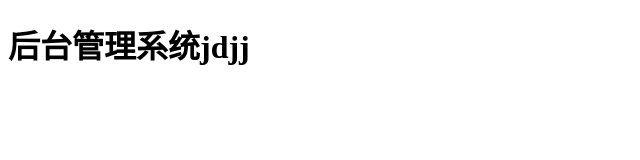
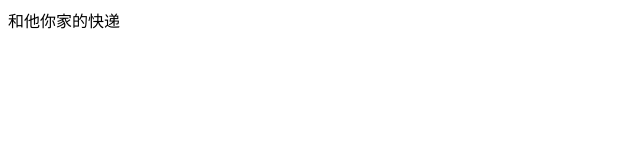
Before and after one commit to 18217085080/shang_letao, a website: page public/back/index.html in a window 1280 px wide. Shown: the whole page, without its empty margins (0-640 px from the left). Drawn offline with Linux system fonts and the light colour scheme.

Commit message:
back目录初始化

```diff
--- a/public/back/index.html
+++ b/public/back/index.html
@@ -1,12 +1,10 @@
 <!DOCTYPE html>
 <html lang="en">
 <head>
-  <meta charset="UTF-8">
-  <meta name="viewport" content="width= , initial-scale=1.0">
-  <meta http-equiv="X-UA-Compatible" content="ie=edge">
-  <title>Document</title>
+    <meta charset="UTF-8">
+    <title>Title</title>
 </head>
 <body>
-  <h1>后台管理系统jdjj</h1>
+和他你家的快递
 </body>
 </html>
```
